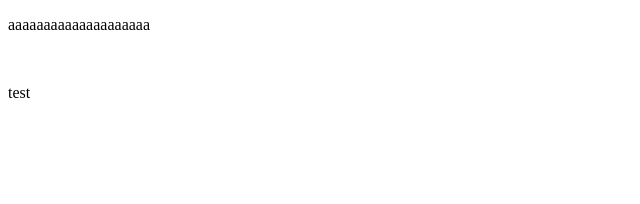
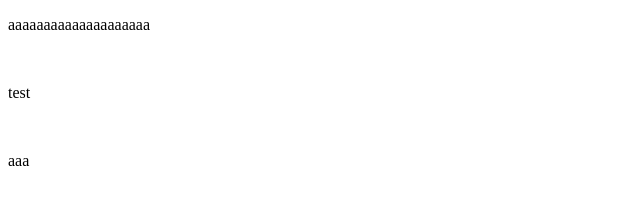
Before and after one commit to medunajo/medunajo.github.io, a plain HTML site: page index.html in a window 1280 px wide. Shown: the full height of the page, 0-640 px from the left. Drawn offline with Linux system fonts and the light colour scheme.

Commit message:
Update index.html

```diff
--- a/index.html
+++ b/index.html
@@ -11,6 +11,8 @@
             <p>aaaaaaaaaaaaaaaaaaaa</p>
             <br>
             <p>test</p>
+            <br>
+             <p>aaa</p>
         </article>
     </section>
 </body>
```
